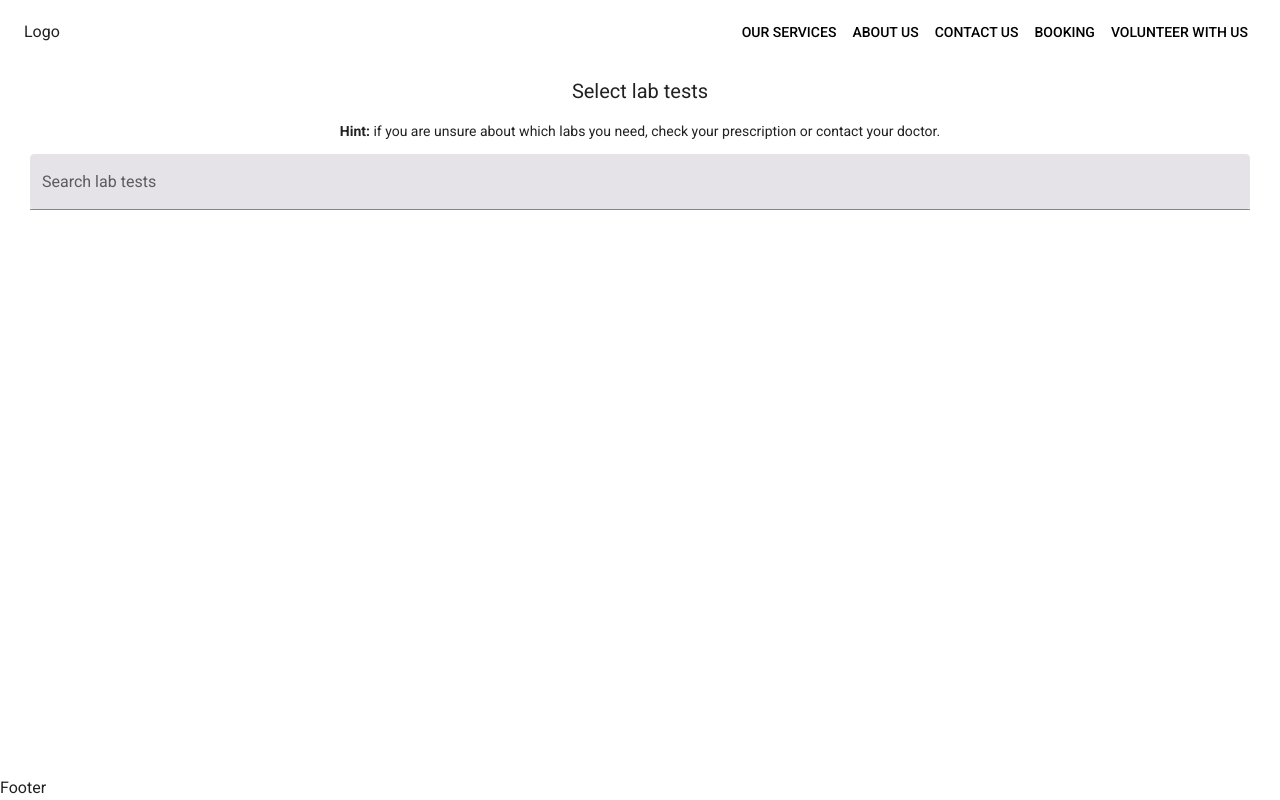
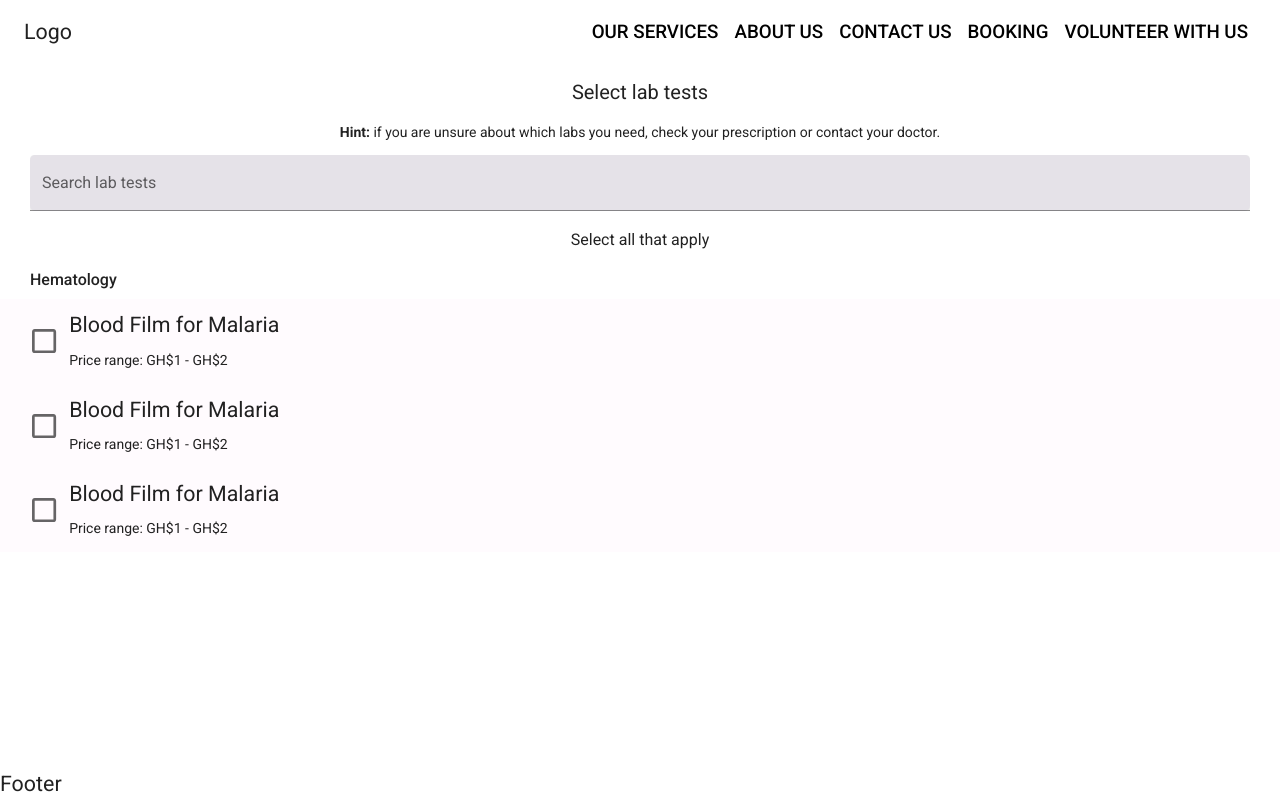
Before and after one commit to connorjchen/hope-health-van, a React (Vite) app in the folder client/: page /labtests in a window 1280 px wide. Built offline with nearby package versions, Linux system fonts and the light colour scheme.

Commit message:
Create lab test form template

```diff
--- a/client/src/screens/labTests.jsx
+++ b/client/src/screens/labTests.jsx
@@ -4,6 +4,9 @@ import {
   useTheme,
   TextField,
   LinearProgress,
+  FormGroup,
+  FormControlLabel,
+  Checkbox,
 } from "@mui/material";
 
 function LabTests() {
@@ -16,8 +19,9 @@ function LabTests() {
       }}
     >
       <LinearProgress variant="determinate" value={5} />
-      <Box align="center" px="30px">
-        <Typography variant="h1">Select lab tests</Typography>
+      <Box px="30px">
+        <Box align="center">
+          <Typography variant="h2">Select lab tests</Typography>
           <Typography variant="subtitle1" mb="15px">
             <Box fontWeight="bold" display="inline" component="span">
               Hint:{" "}
@@ -31,6 +35,50 @@ function LabTests() {
             label="Search lab tests"
             variant="filled"
           />
+          <Typography variant="h3">Select all that apply</Typography>
+        </Box>
+      </Box>
+      <Box>
+        <Typography variant="h4" px="30px">
+          Hematology
+        </Typography>
+        <Box px="30px" sx={{ backgroundColor: theme.palette.purple.light }}>
+          <FormGroup>
+            <FormControlLabel
+              control={<Checkbox />}
+              label={
+                <Box>
+                  <Typography>Blood Film for Malaria</Typography>
+                  <Typography variant="caption">
+                    Price range: GH$1 - GH$2
+                  </Typography>
+                </Box>
+              }
+            />
+            <FormControlLabel
+              control={<Checkbox />}
+              label={
+                <Box>
+                  <Typography>Blood Film for Malaria</Typography>
+                  <Typography variant="caption">
+                    Price range: GH$1 - GH$2
+                  </Typography>
+                </Box>
+              }
+            />
+            <FormControlLabel
+              control={<Checkbox />}
+              label={
+                <Box>
+                  <Typography>Blood Film for Malaria</Typography>
+                  <Typography variant="caption">
+                    Price range: GH$1 - GH$2
+                  </Typography>
+                </Box>
+              }
+            />
+          </FormGroup>
+        </Box>
       </Box>
     </Box>
   );
--- a/client/src/theme.js
+++ b/client/src/theme.js
@@ -9,15 +9,31 @@ const black = "#000000";
 
 const theme = createTheme({
   typography: {
+    fontSize: 18.75, // TODO: figure out mapping from rem to px for this to be exactly 16px
     fontFamily: ["Roboto"],
-    h1: {
+    h2: {
       fontWeight: 400,
       fontSize: "20px",
       margin: "20px",
     },
     subtitle1: {
+      fontWeight: 400,
       fontSize: "14px",
       lineHeight: "16px",
+    },
+    h3: {
+      fontWeight: 400,
+      fontSize: "16px",
+      margin: "20px",
+    },
+    h4: {
+      fontWeight: 500,
+      fontSize: "16px",
+      marginTop: "10px",
+      marginBottom: "10px",
+    },
+    caption: {
+      fontSize: "14px",
     },
   },
   palette: {
@@ -57,6 +73,23 @@ const theme = createTheme({
         },
       },
     },
+    MuiCheckbox: {
+      styleOverrides: {
+        root: {
+          "&.Mui-checked": {
+            color: darkPurple,
+          },
+        },
+      },
+    },
+    MuiFormControlLabel: {
+      styleOverrides: {
+        root: {
+          paddingTop: "10px",
+          paddingBottom: "10px",
+        },
+      },
+    },
   },
 });
 
```
Lines whose indentation alone changed are shown as unchanged.
